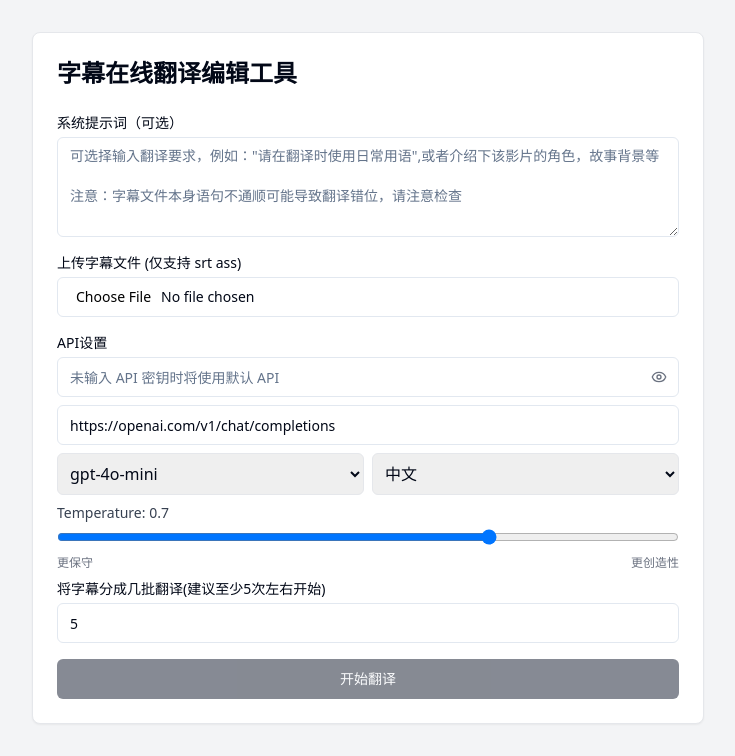
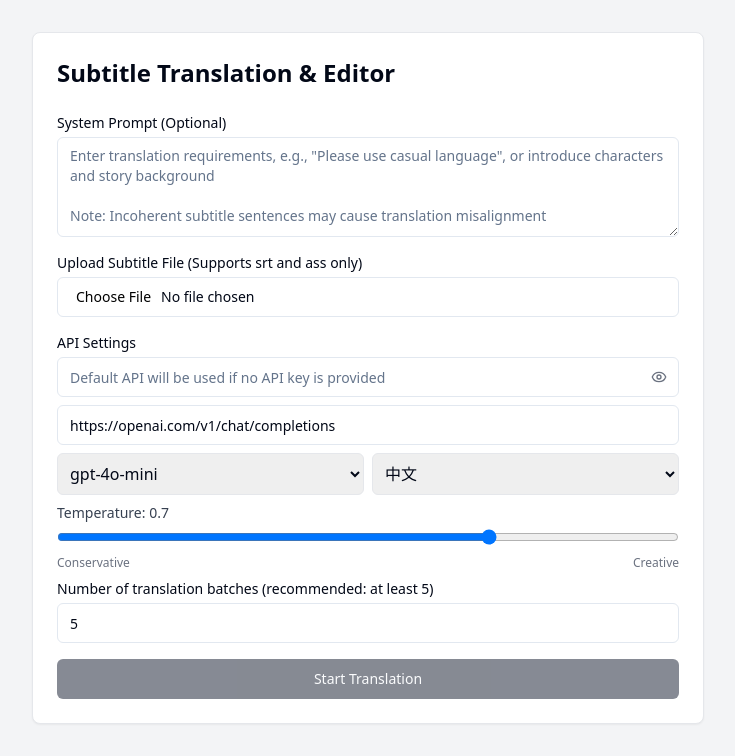
Before and after one commit to xudBKP/subtitle-translator, a Next.js app: page / in a window 1280 px wide. Shown: the top 756 px of the page, without its empty margins (272-1007 px from the left). Built offline with nearby package versions, Linux system fonts and the light colour scheme.

Commit message:
add ui language

```diff
--- a/src/components/SubtitlePreviewEditor.tsx
+++ b/src/components/SubtitlePreviewEditor.tsx
@@ -4,6 +4,7 @@ import { Button } from '@/components/ui/button';
 import { Input } from '@/components/ui/input';
 import { Textarea } from '@/components/ui/textarea';
 import { ChevronLeft, ChevronRight, Save } from 'lucide-react';
+import { useTranslation } from '@/lib/i18n';
 
 interface SubtitleLine {
     index: number;
@@ -34,6 +35,7 @@ export default function SubtitlePreviewEditor({
     subtitles = null,
     onSave
   }: SubtitlePreviewEditorProps) {
+  const { subtitle: t } = useTranslation();
   // 生成100条示例字幕
   const subtitleData = subtitles || generateDemoSubtitles(100);
   const [editedSubtitles, setEditedSubtitles] = useState(subtitleData);
@@ -124,10 +126,10 @@ export default function SubtitlePreviewEditor({
         <CardHeader ref={cardHeaderRef} className="flex flex-col space-y-4 border-b pb-4">
           <div className="flex justify-between items-center">
             <div className="space-y-1">
-              <h2 className="text-xl font-semibold">字幕预览与编辑</h2>
+              <h2 className="text-xl font-semibold">{t.preview.title}</h2>
               <div className="text-sm text-gray-500 flex items-center gap-4">
-                <span>总字幕数：{totalSubtitles}</span>
-                <span>当前范围：{startIndex + 1}-{endIndex}</span>
+                <span>{t.preview.total}：{totalSubtitles}</span>
+                <span>{t.preview.range}：{startIndex + 1}-{endIndex}</span>
               </div>
             </div>
             <Button
@@ -135,30 +137,35 @@ export default function SubtitlePreviewEditor({
               onClick={() => onSave?.(editedSubtitles)}
             >
               <Save size={16} />
-              保存并下载
+              {t.preview.save}
             </Button>
           </div>
           <div className="flex items-center gap-2 text-sm">
-            <span className="text-gray-600">每页显示</span>
+            <span className="text-gray-600">{t.preview.display}</span>
             <select
               className="border rounded px-2 py-1 bg-white"
               value={pageSize}
               onChange={handlePageSizeChange}
             >
-              <option value="10">10 条</option>
-              <option value="20">20 条</option>
-              <option value="30">30 条</option>
-              <option value="50">50 条</option>
+              <option value="10">10</option>
+              <option value="20">20</option>
+              <option value="30">30</option>
+              <option value="50">50</option>
             </select>
           </div>
         </CardHeader>
+
         <CardContent className="p-0">
           <div className="overflow-x-auto">
             <table className="w-full border-collapse">
               <thead>
                 <tr className="bg-gray-50">
-                  <th className="px-6 py-3 text-left text-sm font-semibold text-gray-900 border-b w-1/2">原文</th>
-                  <th className="px-6 py-3 text-left text-sm font-semibold text-gray-900 border-b w-1/2">译文</th>
+                  <th className="px-6 py-3 text-left text-sm font-semibold text-gray-900 border-b w-1/2">
+                    {t.preview.original}
+                  </th>
+                  <th className="px-6 py-3 text-left text-sm font-semibold text-gray-900 border-b w-1/2">
+                    {t.preview.translated}
+                  </th>
                 </tr>
               </thead>
               <tbody className="divide-y">
@@ -210,7 +217,51 @@ export default function SubtitlePreviewEditor({
           </div>
 
           <div className="flex items-center justify-between px-6 py-4 border-t bg-white sticky bottom-0">
-            <div className="flex items-center gap-1">
+
+
+            <div className="flex items-center gap-6">
+              <div className="flex items-center gap-6">
+                <div className="text-sm text-gray-600">
+                  {t.preview.num} {currentPage}/{totalPages} {t.preview.page}
+                </div>
+
+                <form onSubmit={handleJumpToPage} className="flex items-center gap-3">
+                  <Input
+                    type="text"
+                    value={jumpPage}
+                    onChange={(e) => setJumpPage(e.target.value)}
+                    placeholder={t.preview.jumpPage}
+                    className="w-32 text-sm"
+                  />
+                  <Button
+                    type="submit"
+                    className="h-8 px-3"
+                  >
+                    {t.preview.jumpTo}
+                  </Button>
+                </form>
+              </div>
+
+              <div className="h-8 w-px bg-gray-200" />
+
+              <form onSubmit={handleSubtitleJump} className="flex items-center gap-3">
+                <Input
+                  type="text"
+                  value={subtitleNumber}
+                  onChange={(e) => setSubtitleNumber(e.target.value)}
+                  placeholder={t.preview.jumpSubtitle}
+                  className="w-32 text-sm"
+                />
+                <Button
+                  type="submit"
+                  className="h-8 px-3"
+                >
+                  {t.preview.jumpTo}
+                </Button>
+              </form>
+            </div>
+
+            <div className="flex items-center gap-5">
               <Button
                 className="h-8 w-8 p-0"
                 onClick={() => setCurrentPage(prev => Math.max(1, prev - 1))}
@@ -226,49 +277,6 @@ export default function SubtitlePreviewEditor({
                 <ChevronRight className="h-4 w-4" />
               </Button>
             </div>
-
-            <div className="flex items-center gap-6">
-              <div className="flex items-center gap-6">
-                <div className="text-sm text-gray-600">
-                  第 {currentPage}/{totalPages} 页
-                </div>
-
-                <form onSubmit={handleJumpToPage} className="flex items-center gap-3">
-                  <Input
-                    type="text"
-                    value={jumpPage}
-                    onChange={(e) => setJumpPage(e.target.value)}
-                    placeholder="跳转到页码..."
-                    className="w-32 text-sm"
-                  />
-                  <Button
-                    type="submit"
-                    className="h-8 px-3"
-                  >
-                    跳转
-                  </Button>
-                </form>
-              </div>
-
-              <div className="h-8 w-px bg-gray-200" />
-
-              <form onSubmit={handleSubtitleJump} className="flex items-center gap-3">
-                <div className="text-sm text-gray-600">跳转到字幕</div>
-                <Input
-                  type="text"
-                  value={subtitleNumber}
-                  onChange={(e) => setSubtitleNumber(e.target.value)}
-                  placeholder="字幕编号..."
-                  className="w-24 text-sm"
-                />
-                <Button
-                  type="submit"
-                  className="h-8 px-3"
-                >
-                  跳转
-                </Button>
-              </form>
-            </div>
           </div>
         </CardContent>
       </Card>
--- a/src/components/SubtitleTranslator.tsx
+++ b/src/components/SubtitleTranslator.tsx
@@ -6,6 +6,7 @@ import { Button } from '@/components/ui/button';
 import { Input } from '@/components/ui/input';
 import { Textarea } from '@/components/ui/textarea';
 import { Eye, EyeOff } from 'lucide-react';
+import { useTranslation, UI_LANGUAGE_OPTIONS } from '@/lib/i18n';
 
 import SubtitlePreviewEditor from '@/components/SubtitlePreviewEditor';
 
@@ -40,7 +41,7 @@ interface TranslatedSubtitleLine {
   translatedText: string;
 }
 
-const LANGUAGE_OPTIONS = [
+const TRANSLATION_TARGET_OPTIONS = [
   { value: 'zh', label: '中文' },
   { value: 'en', label: 'English' },
   { value: 'ja', label: '日本語' },
@@ -58,6 +59,8 @@ const MODEL_OPTIONS = [
 
 
 export default function SubtitleTranslator() {
+  const { subtitle: t, isLoading} = useTranslation(); //----------------------------------------------------------------
+
 
   const [translatedSubtitles, setTranslatedSubtitles] = useState<TranslatedSubtitleLine[] | null>(null);
   const [fileInfo, setFileInfo] = useState<{
@@ -257,7 +260,7 @@ export default function SubtitleTranslator() {
           messages: [
             {
               role: 'user' as const,
-              content: `请将以下影片标题翻译成${LANGUAGE_OPTIONS.find(lang => lang.value === targetLang)?.label || '中文'}：\n${titleInfo.titleText}
+              content: `请将以下影片标题翻译成${TRANSLATION_TARGET_OPTIONS.find(lang => lang.value === targetLang)?.label || '中文'}：\n${titleInfo.titleText}
               只返回翻译结果`
             }
           ]
@@ -333,7 +336,7 @@ export default function SubtitleTranslator() {
         {
           role: 'user' as const,
           content: `You are a helpful assistant. You can help me by answering my questions.
-请将以下${textsToTranslate.length}条字幕翻译成${LANGUAGE_OPTIONS.find(lang => lang.value === targetLang)?.label}。
+请将以下${textsToTranslate.length}条字幕翻译成${TRANSLATION_TARGET_OPTIONS.find(lang => lang.value === targetLang)?.label}。
 
 已知：
   1. 每条字幕已经用"<splitter>"分隔开。
@@ -360,7 +363,7 @@ export default function SubtitleTranslator() {
 <splitter>
 
 请直接返回翻译结果，记得每条翻译用"<splitter>"分隔，保证翻译的字幕数量和原文相等。
-以下所有内容请翻译成${LANGUAGE_OPTIONS.find(lang => lang.value === targetLang)?.label}：
+以下所有内容请翻译成${TRANSLATION_TARGET_OPTIONS.find(lang => lang.value === targetLang)?.label}：
 
 ${textsToTranslate.map(text => `${text}\n<splitter>`).join('\n')}`
         }
@@ -621,22 +624,22 @@ Translation rules:
       .join('\n\n') + '\n';
   };
 
+  if (isLoading) {
+    return <div>Loading...</div>;  // 或者使用一个加载动画组件
+  }
+
   return (
     <div>
     <Card className="max-w-2xl mx-auto">
       <CardHeader>
-        <h1 className="text-2xl font-bold">字幕在线翻译编辑工具</h1>
+        <h1 className="text-2xl font-bold">{t.title}</h1>
       </CardHeader>
       <CardContent>
         <div className="space-y-4">
           <div>
-            <label className="block text-sm font-medium mb-1">系统提示词（可选）</label>
+            <label className="block text-sm font-medium mb-1">{t.systemPrompt.label}</label>
             <Textarea
-              placeholder={[
-                '可选择输入翻译要求，例如："请在翻译时使用日常用语",或者介绍下该影片的角色，故事背景等',
-                '',
-                '注意：字幕文件本身语句不通顺可能导致翻译错位，请注意检查'
-              ].join('\n')}
+              placeholder={t.systemPrompt.placeholder.join('\n')}
               value={systemPrompt}
               onChange={(e) => setSystemPrompt(e.target.value)}
               className="min-h-[100px]"
@@ -644,7 +647,9 @@ Translation rules:
           </div>
 
           <div>
-            <label className="block text-sm font-medium mb-1">上传字幕文件 (仅支持 srt ass)</label>
+            <label className="block text-sm font-medium mb-1">
+              {t.fileUpload.label} ({t.fileUpload.supportText})
+            </label>
             <Input
               type="file"
               accept=".srt,.ass"
@@ -654,11 +659,11 @@ Translation rules:
           </div>
 
           <div>
-            <label className="block text-sm font-medium mb-1">API设置</label>
+            <label className="block text-sm font-medium mb-1">{t.apiSettings.title}</label>
             <div className="relative mb-2">
               <Input
                 type={showApiKey ? "text" : "password"}
-                placeholder="未输入 API 密钥时将使用默认 API"
+                placeholder={t.apiSettings.keyPlaceholder} // 无API 使用 默认
                 value={apiKey}
                 onChange={(e) => setApiKey(e.target.value)}
                 className="w-full pr-10"
@@ -699,7 +704,7 @@ Translation rules:
                 onChange={(e) => setTargetLang(e.target.value)}
                 className="w-full p-2 border rounded-md"
               >
-                {LANGUAGE_OPTIONS.map(lang => (
+                {TRANSLATION_TARGET_OPTIONS.map(lang => (
                   <option key={lang.value} value={lang.value}>
                     {lang.label}
                   </option>
@@ -722,13 +727,13 @@ Translation rules:
                 className="w-full"
               />
               <div className="flex justify-between text-xs text-gray-500 mt-1">
-                <span>更保守</span>
-                <span>更创造性</span>
+                <span>{t.translation.temperature.conservative}</span>
+                <span>{t.translation.temperature.creative}</span>
               </div>
             </div>
             <div>
               <label className="block text-sm font-medium mb-1">
-                将字幕分成几批翻译(建议至少5次左右开始)
+              {t.translation.batch.label}
               </label>
               <Input
                 type="number"
@@ -749,7 +754,7 @@ Translation rules:
                   style={{ width: `${progress}%` }}
                 ></div>
               </div>
-              <p className="text-sm text-center mt-2">{Math.round(progress)}% 完成</p>
+              <p className="text-sm text-center mt-2">{Math.round(progress)}% {t.translation.progress}</p>
             </div>
           ) : (
             <Button
@@ -757,7 +762,7 @@ Translation rules:
               className="w-full"
               disabled={!file}
             >
-              开始翻译
+              {t.translation.start}
             </Button>
           )}
 
--- /dev/null
+++ b/src/lib/i18n.ts
@@ -0,0 +1,311 @@
+import { useState, useEffect } from 'react';
+
+// 语言选项的接口定义
+interface LanguageOption {
+  value: LanguageKey;
+  label: string;
+}
+
+type LanguageKey = 'zh' | 'en' | 'ja' | 'ko';
+
+interface TranslationDict {
+  subtitle: {
+    title: string;
+    systemPrompt: {
+      label: string;
+      placeholder: string[];
+    };
+    fileUpload: {
+      label: string;
+      supportText: string;
+    };
+    apiSettings: {
+      title: string;
+      keyPlaceholder: string;
+      urlPlaceholder: string;
+    };
+    translation: {
+      temperature: {
+        label: string;
+        conservative: string;
+        creative: string;
+      };
+      batch: {
+        label: string;
+      };
+      progress: string;
+      start: string;
+    };
+    preview: {
+      title: string;
+      total: string;
+      range: string;
+      save: string;
+      display: string;
+      jumpTo: string;
+      jumpPage: string;
+      jumpSubtitle: string;
+      original: string;
+      translated: string;
+      num: string;
+      page: string;
+    };
+  };
+}
+
+
+
+const defaultTranslations: Record<LanguageKey, TranslationDict> = {
+  zh: {
+    subtitle: {
+      title: "字幕在线翻译编辑工具",
+      systemPrompt: {
+        label: "系统提示词（可选）",
+        placeholder: [
+          "可选择输入翻译要求，例如：\"请在翻译时使用日常用语\",或者介绍下该影片的角色，故事背景等",
+          "",
+          "注意：字幕文件本身语句不通顺可能导致翻译错位，请注意检查"
+        ]
+      },
+      fileUpload: {
+        label: "上传字幕文件",
+        supportText: "仅支持 srt ass"
+      },
+      apiSettings: {
+        title: "API设置",
+        keyPlaceholder: "未输入 API 密钥时将使用默认 API",
+        urlPlaceholder: "API URL"
+      },
+      translation: {
+        temperature: {
+          label: "Temperature",
+          conservative: "更保守",
+          creative: "更创造性"
+        },
+        batch: {
+          label: "将字幕分成几批翻译(建议至少5次左右开始)"
+        },
+        progress: "完成",
+        start: "开始翻译"
+      },
+      preview: {
+        title: "字幕预览与编辑",
+        total: "总字幕数",
+        range: "当前范围",
+        save: "保存并下载",
+        display: "每页显示",
+        jumpTo:"跳转",
+        jumpPage: "页码",
+        jumpSubtitle: "字幕编号",
+        original: "原文",
+        translated: "译文",
+        num: "第",
+        page: "页"
+      }
+    }
+  },
+  en: {
+    subtitle: {
+      title: "Subtitle Translation & Editor",
+      systemPrompt: {
+        label: "System Prompt (Optional)",
+        placeholder: [
+          "Enter translation requirements, e.g., \"Please use casual language\", or introduce characters and story background",
+          "",
+          "Note: Incoherent subtitle sentences may cause translation misalignment"
+        ]
+      },
+      fileUpload: {
+        label: "Upload Subtitle File",
+        supportText: "Supports srt and ass only"
+      },
+      apiSettings: {
+        title: "API Settings",
+        keyPlaceholder: "Default API will be used if no API key is provided",
+        urlPlaceholder: "API URL"
+      },
+      translation: {
+        temperature: {
+          label: "Temperature",
+          conservative: "Conservative",
+          creative: "Creative"
+        },
+        batch: {
+          label: "Number of translation batches (recommended: at least 5)"
+        },
+        progress: "Complete",
+        start: "Start Translation"
+      },
+      preview: {
+        title: "Subtitle Preview & Edit",
+        total: "Total Subtitles",
+        range: "Current Range",
+        save: "Save & Download",
+        display: "Show per page",
+        jumpTo:"Go",
+        jumpPage: "Page numbe",
+        jumpSubtitle: "Subtitle number",
+        original: "Original",
+        translated: "Translated",
+        num: "Page",
+        page: ""
+      }
+    }
+  },
+  ja: {
+    subtitle: {
+      title: "字幕翻訳・編集ツール",
+      systemPrompt: {
+        label: "システムプロンプト（任意）",
+        placeholder: [
+          "翻訳要件を入力してください。例：「日常的な言葉を使用してください」、または作品のキャラクターやストーリーの背景など",
+          "",
+          "注意：字幕文が不自然な場合、翻訳のズレが発生する可能性があります"
+        ]
+      },
+      fileUpload: {
+        label: "字幕ファイルをアップロード",
+        supportText: "srtとassのみ対応"
+      },
+      apiSettings: {
+        title: "API設定",
+        keyPlaceholder: "APIキーが未入力の場合、デフォルトAPIを使用します",
+        urlPlaceholder: "API URL"
+      },
+      translation: {
+        temperature: {
+          label: "Temperature",
+          conservative: "より保守的",
+          creative: "よりクリエイティブ"
+        },
+        batch: {
+          label: "翻訳バッチ数（推奨：5以上）"
+        },
+        progress: "完了",
+        start: "翻訳開始"
+      },
+      preview: {
+        title: "字幕プレビュー・編集",
+        total: "総字幕数",
+        range: "現在の範囲",
+        save: "保存してダウンロード",
+        display: "表示件数",
+        jumpTo: "移動",
+        jumpPage: "ページ番号",
+        jumpSubtitle: "字幕番号",
+        original: "原文",
+        translated: "訳文",
+        num: "",
+        page: "ページ"
+      }
+    }
+  },
+  ko: {
+    subtitle: {
+      title: "자막 번역 및 편집 도구",
+      systemPrompt: {
+        label: "시스템 프롬프트 (선택사항)",
+        placeholder: [
+          "번역 요구사항을 입력하세요. 예: \"일상적인 언어를 사용해 주세요\", 또는 작품의 캐릭터와 스토리 배경 등",
+          "",
+          "주의: 자막 문장이 부자연스러운 경우 번역이 어긋날 수 있습니다"
+        ]
+      },
+      fileUpload: {
+        label: "자막 파일 업로드",
+        supportText: "srt 및 ass 형식만 지원"
+      },
+      apiSettings: {
+        title: "API 설정",
+        keyPlaceholder: "API 키를 입력하지 않으면 기본 API를 사용합니다",
+        urlPlaceholder: "API URL"
+      },
+      translation: {
+        temperature: {
+          label: "Temperature",
+          conservative: "더 보수적",
+          creative: "더 창의적"
+        },
+        batch: {
+          label: "번역 배치 수 (권장: 5회 이상)"
+        },
+        progress: "완료",
+        start: "번역 시작"
+      },
+      preview: {
+        title: "자막 미리보기 및 편집",
+        total: "전체 자막 수",
+        range: "현재 범위",
+        save: "저장 및 다운로드",
+        display: "페이지당 표시",
+        jumpTo: "이동",
+        jumpPage: "페이지 번호",
+        jumpSubtitle: "자막 번호",
+        original: "원문",
+        translated: "번역",
+        num: "",
+        page: "페이지"
+      }
+    }
+  }
+};
+
+
+export const getBrowserLanguage = (): LanguageKey => {
+    // 如果不在浏览器环境，返回默认语言
+    if (typeof window === 'undefined') return 'en';
+
+    try {
+      const fullLang = navigator.language.toLowerCase();
+      const shortLang = fullLang.split('-')[0] as string;
+
+      // 使用 defaultTranslations 替代 translations
+      if (fullLang in defaultTranslations) {
+        return fullLang as LanguageKey;
+      }
+
+      if (shortLang in defaultTranslations) {
+        return shortLang as LanguageKey;
+      }
+    } catch (error) {
+      // 忽略错误
+    }
+
+    // 默认返回英语
+    return 'en';
+  };
+
+  export const useTranslation = () => {
+    const [currentTranslations, setCurrentTranslations] = useState(defaultTranslations['en']);
+    const [isLoading, setIsLoading] = useState(true);
+
+    useEffect(() => {
+      const lang = getBrowserLanguage();
+      setCurrentTranslations(defaultTranslations[lang]);
+      setIsLoading(false);
+    }, []);
+
+    return { ...currentTranslations, isLoading };
+  };
+
+  // UI 界面语言选项
+  export const UI_LANGUAGE_OPTIONS: LanguageOption[] = [
+    { value: 'zh', label: '中文' },
+    { value: 'en', label: 'English' },
+    { value: 'ja', label: '日本語' },
+    { value: 'ko', label: '한국어' }
+  ];
+
+  // 翻译目标语言选项
+  export const TRANSLATION_TARGET_OPTIONS = [
+    { value: 'zh', label: '中文' },
+    { value: 'en', label: 'English' },
+    { value: 'ja', label: '日本語' },
+    { value: 'ko', label: '한国語' },
+    { value: 'fr', label: 'Français' },
+    { value: 'de', label: 'Deutsch' },
+    { value: 'es', label: 'Español' },
+    { value: 'ru', label: 'Русский' }
+  ];
+
+  export type { LanguageKey, TranslationDict, LanguageOption };
```
